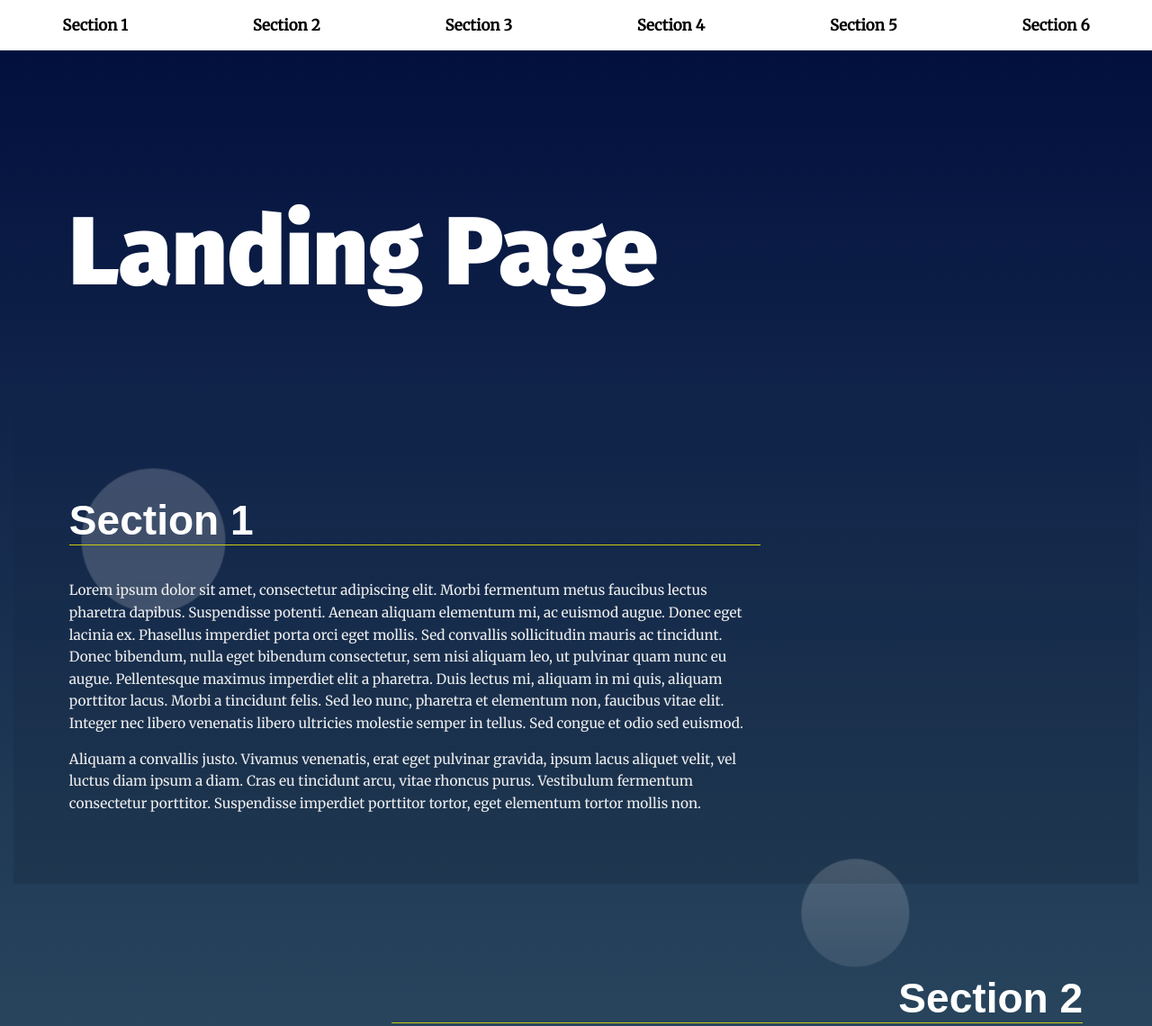
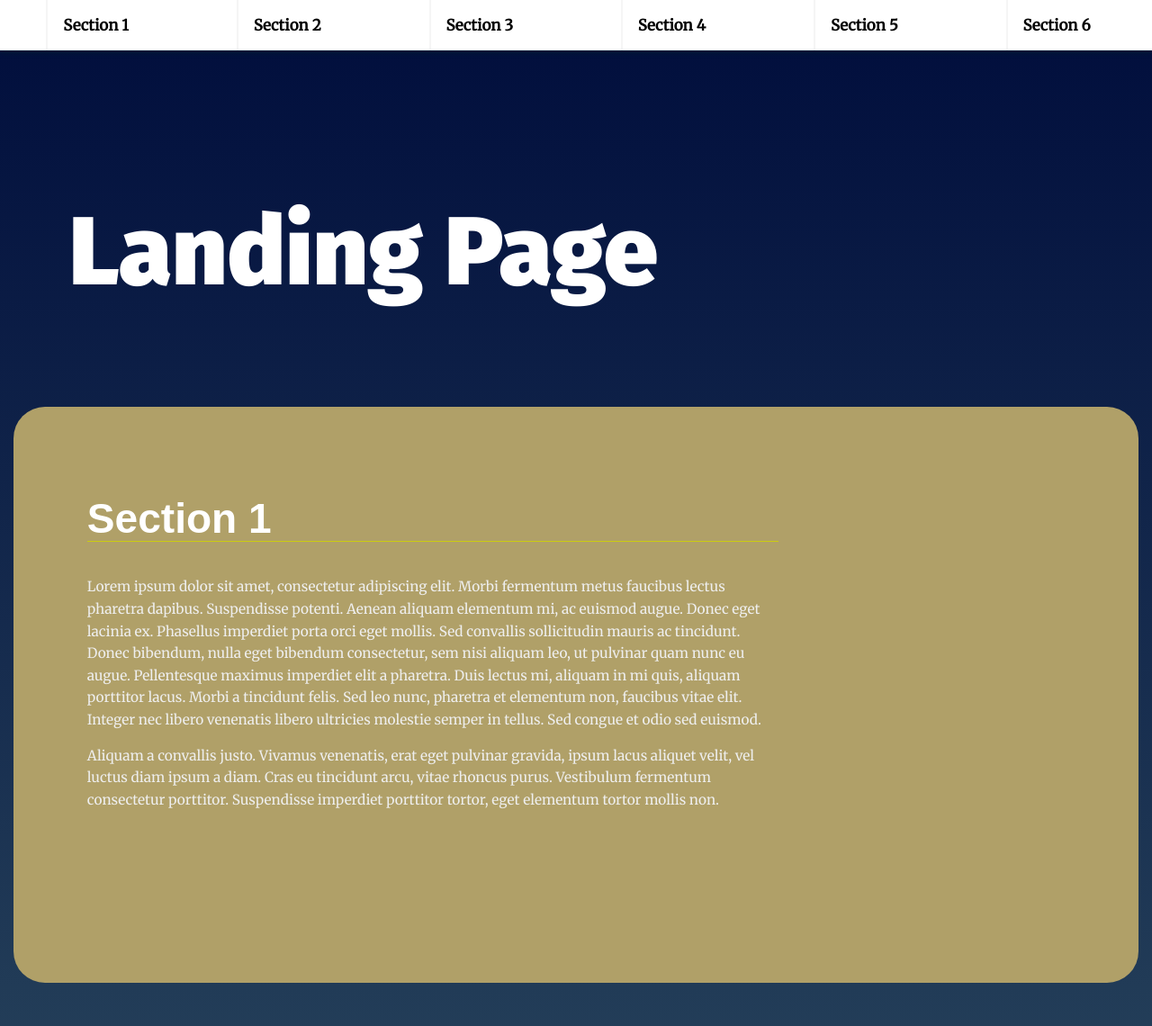
Before and after one commit to SonamShukla10/Front-End-Projects, a plain HTML site: page landing-page/index.html in a window 1280 px wide. Shown: the top 1140 px of the page at 90% size. Drawn offline with Linux system fonts and the light colour scheme.

Commit message:
Update styles.css

```diff
--- a/landing-page/css/styles.css
+++ b/landing-page/css/styles.css
@@ -14,6 +14,7 @@ html {
   box-sizing: border-box;
   font: 96% "Merriweather", serif;
   text-rendering: optimizeLegibility;
+  scroll-behavior: smooth;
 }
 
 @media only screen and (max-width: 1100px) {
@@ -39,6 +40,7 @@ body {
     margin: 0;
     font-family: 'Merriweather', serif;
     color: #fff;
+    overflow-anchor: auto;
 }
 
 
@@ -80,8 +82,18 @@ main {
 
 section {
     position: relative;
-    min-height: 40vh;
+    min-height: 80vh;
 }
+
+/* .navbar__menu ul.hide {
+  display: none;
+}
+
+.navbar__menu .menu__link--your-active-class {
+  background: #333;
+  color: #cc1;
+  transition: ease 0.3s all;
+} */
 
 
 /* ---- Module Rules ---- */
@@ -96,11 +108,9 @@ section {
     flex-wrap: wrap;
     transition: all 0.8s linear;
 }
-.navbar__menu ul.hide {
-  display: none;
-}
+
 .navbar__menu li {
-    display: inline-block;
+    display:inline-block;
 }
 
 .navbar__menu .menu__link {
@@ -117,6 +127,18 @@ section {
   background-color: #cc1;
 }
 
+.menu__link {
+    display: block;
+    padding: 1em;
+    font-size: 1.2em;
+    font-weight: bold;
+    text-decoration: none;
+    color: #001833;
+    border-left: 2px solid whitesmoke;
+}
+
+
+
 .navbar__menu .menu__link:hover {
     background: #333;
     color: #fff;
@@ -129,7 +151,16 @@ section {
 
 .section__highlight {
   background: #b0a068;
+  border-radius: 35px;
+  padding: 0px 20px;
+  line-height: 50px;
 }
+
+.section-highlight : your-active-class {
+border-radius: 22px;
+position: sticky;
+}
+
 
 /* Header Styles */
 .page__header {
@@ -137,6 +168,7 @@ section {
     position: fixed;
     top: 0;
     width: 100%;
+    box-shadow: 0 3px 5px #001833;
     z-index: 5;
 }
 
@@ -151,6 +183,22 @@ section {
     color: #fff;
 }
 
+/* .bottom__link {
+  position: fixed;
+  bottom: 2em;
+  right: 8em;
+  z-index: 10;
+  text-align: right;
+  color: #333;
+  text-decoration: none;
+  background: #cc1;
+  padding: 1em;
+  border-radius: 50%;
+}
+
+.bottom__link.hide {
+  display: none;
+} */
 
 
 /* ---- Theme Rules ---- */
@@ -158,6 +206,7 @@ section {
 .landing__container {
     padding: 1em;
     text-align: left;
+    overflow-anchor: auto;
 }
 
 @media only screen and (min-width: 35em){
@@ -249,18 +298,18 @@ section .active {
 
 
 
-section.your-active-class {
+/* section.your-active-class {
     background: rgb(0, 0, 0);
     background: linear-gradient(0deg, rgba(0, 0, 0, 0.1) 0%, rgba(0, 0, 0, 0) 100%);
-}
+} */
 
 
-section.your-active-class .landing__container::before {
+section .your-active-class.landing__container::before {
     opacity: 1;
     animation: rotate 4s linear 0s infinite forwards;
 }
 
-section.your-active-class .landing__container::after {
+section .your-active-class .landing__container::after {
     opacity: 1;
     animation: rotate 5s linear 0s infinite forwards reverse;
 }
```
